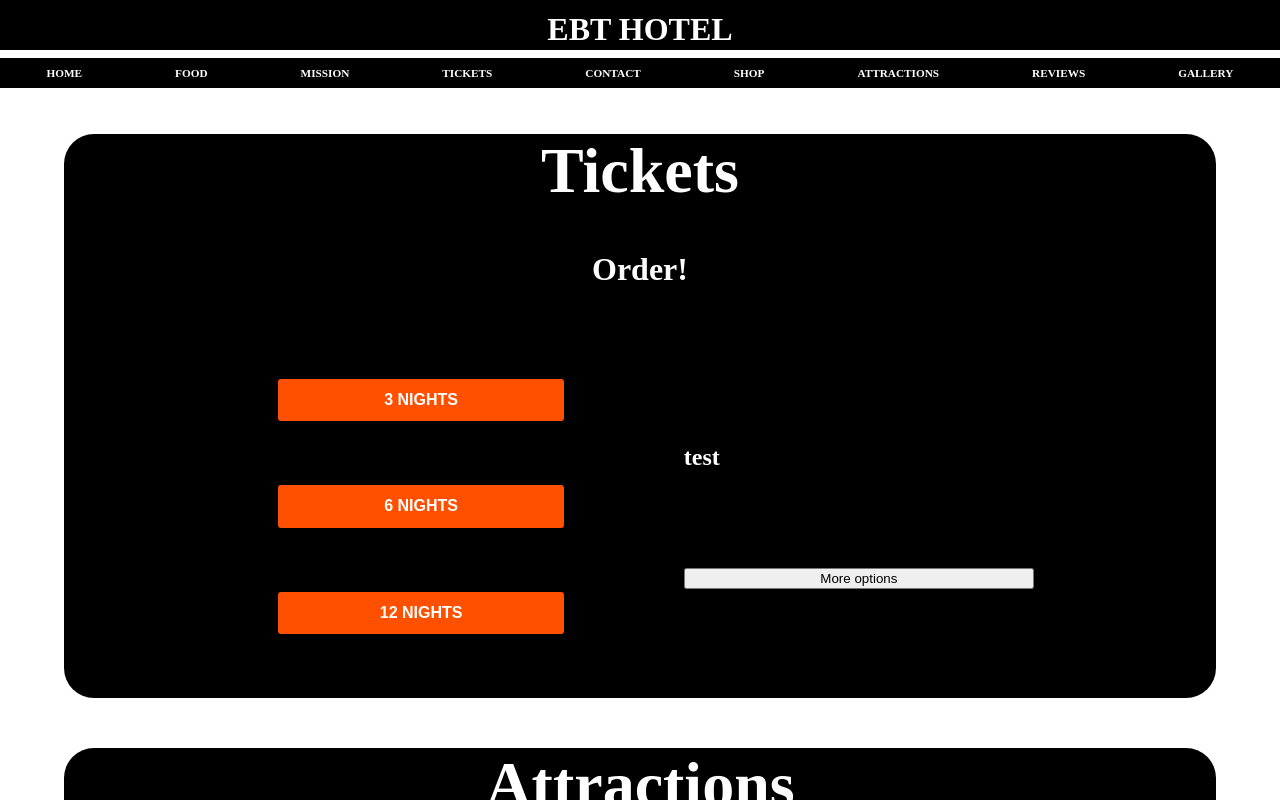
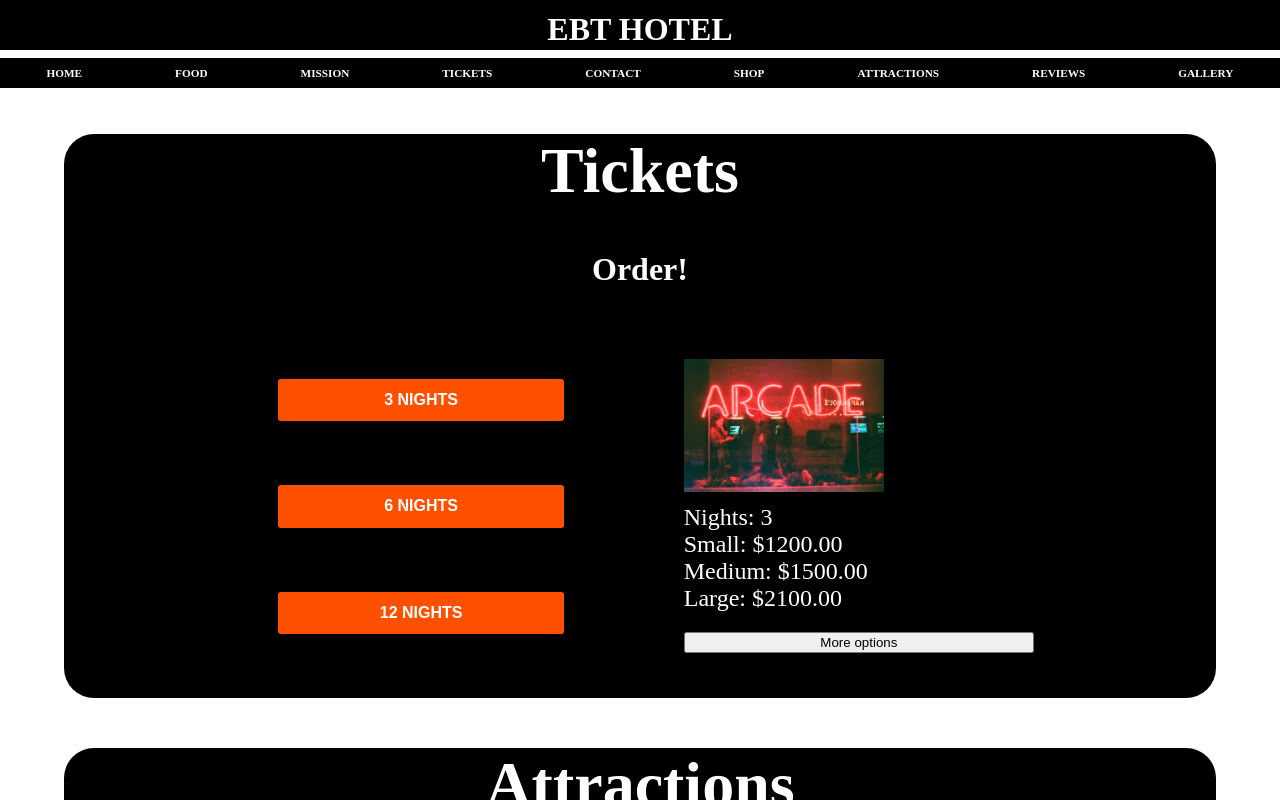
Before and after one commit to staten-island-tech/vue-project-2-ebt, a Nuxt app in the folder project/: page / in a window 1280 px wide. Both pictures are taken after a click on the button "3 NIGHTS". Shown: the part 1780-2580 px from the top of the page. Built offline with nearby package versions, Linux system fonts and the light colour scheme.

Commit message:
struggles/.

```diff
--- a/project/components/tickets.vue
+++ b/project/components/tickets.vue
@@ -12,7 +12,7 @@
 
         <div class="display2">
         <main v-if="active" class="roomdisplay">
-          <h2>test</h2>
+          <img src="arcade.jpg" alt="hotelo" class="img2">
         <section class="space1" v-for="items in order" :key="items.nights">
           <div>Nights: {{ items.nights }}</div>
           <div>Small: {{pricetag(items.priceSmall)}} </div>
@@ -60,7 +60,14 @@ export default {
           priceLarge: 5000,
         },
       ],
-      order: [],
+      order: [
+           {
+          nights: 3,
+          priceSmall: 1200,
+          priceMedium: 1500,
+          priceLarge: 2100,
+        },
+      ],
       active: false,
     };
   },
@@ -78,6 +85,10 @@ export default {
 </script>
 
 <style>
+.img2 {
+  width: 200px;
+  height: auto;
+}
 .title-text {
   font-size: 4rem;
   text-align: center;
```
